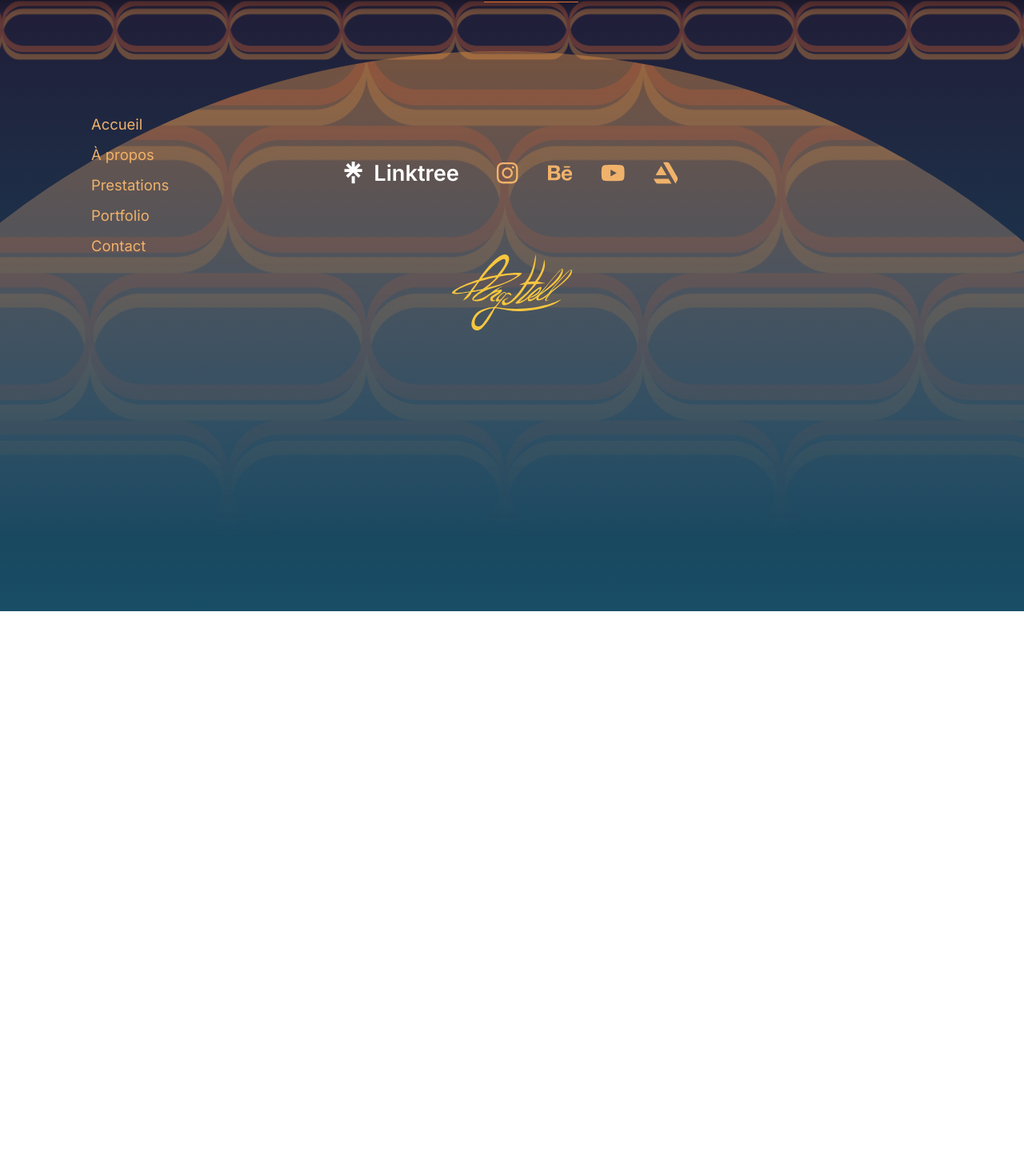
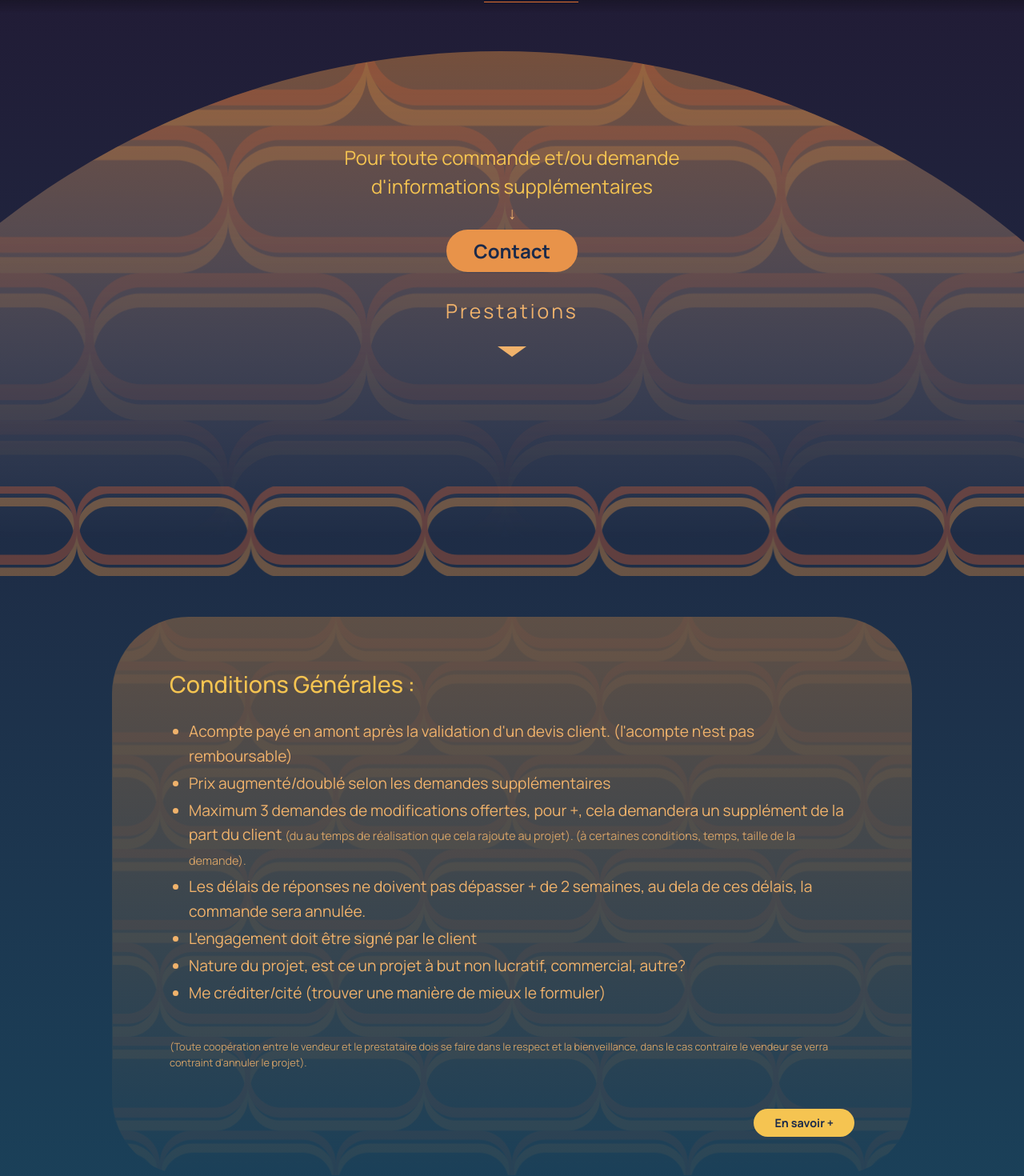
Before and after one commit to Dunkan6413/APargade-portfolio, a React (Vite) app in the folder client/: page /prestation in a window 1280 px wide. Shown: the part 36-1506 px from the top of the page at 80% size. Before the commit the page ends 800 px from the top, so only its background shows below. Built offline with nearby package versions, Linux system fonts and the light colour scheme.

Commit message:
Prestations added content and baseline of page

```diff
--- a/client/src/pages/Prestations.jsx
+++ b/client/src/pages/Prestations.jsx
@@ -1,7 +1,87 @@
-import React from 'react'
+import React from "react";
+import { Link } from "react-router-dom";
+import "./pagesCSS/Prestations.css";
+import AnimatedLayout from "../components/AnimatedLayout";
+import separation from "../assets/Rectangle 82.svg";
+import cadre from "../assets/Rectangle 11.svg";
 
 export default function Prestations() {
   return (
-    <div>Prestations</div>
-  )
+    <AnimatedLayout>
+      <div>
+        <section className="presta-hero">
+          <p className="presta-intro">
+            Pour toute commande et/ou demande
+            <br />
+            d'informations supplémentaires
+          </p>
+
+          <span className="presta-down" aria-hidden="true">
+            ↓
+          </span>
+
+          <Link to="/contact" className="presta-button">
+            Contact
+          </Link>
+
+          <p className="presta-tagline">Prestations</p>
+          <span className="presta-arrow" aria-hidden="true" />
+        </section>
+
+        <section className="presta-separator">
+          <img
+            src={separation}
+            alt="Separation Line"
+            className="presta-separate"
+          />
+        </section>
+
+        <section className="presta-conditions-wrap">
+          <div className="presta-conditions">
+            <img src={cadre} alt="" className="presta-conditions-bg" />
+            <h2 className="presta-conditions-title">Conditions Générales :</h2>
+
+            <ul className="presta-conditions-list">
+              <li>
+                Acompte payé en amont après la validation d'un devis client.
+                (l'acompte n'est pas remboursable)
+              </li>
+              <li>Prix augmenté/doublé selon les demandes supplémentaires</li>
+              <li>
+                Maximum 3 demandes de modifications offertes, pour +, cela
+                demandera un supplément de la part du client{" "}
+                <small>
+                  (du au temps de réalisation que cela rajoute au projet). (à
+                  certaines conditions, temps, taille de la demande).
+                </small>
+              </li>
+              <li>
+                Les délais de réponses ne doivent pas dépasser + de 2 semaines,
+                au dela de ces délais, la commande sera annulée.
+              </li>
+              <li>L'engagement doit être signé par le client</li>
+              <li>
+                Nature du projet, est ce un projet à but non lucratif,
+                commercial, autre?
+              </li>
+              <li>
+                Me créditer/cité (trouver une manière de mieux le formuler)
+              </li>
+            </ul>
+
+            <p className="presta-conditions-note">
+              (Toute coopération entre le vendeur et le prestataire dois se
+              faire dans le respect et la bienveillance, dans le cas contraire
+              le vendeur se verra contraint d'annuler le projet).
+            </p>
+
+            {/* lien à adapter */}
+            <Link to="/contact" className="presta-conditions-button">
+              En savoir +
+            </Link>
+          </div>
+        </section>
+      </div>
+    </AnimatedLayout>
+  );
 }
--- /dev/null
+++ b/client/src/pages/pagesCSS/Prestations.css
@@ -0,0 +1,178 @@
+.presta-hero {
+  position: relative;
+  z-index: 1;
+  display: flex;
+  flex-direction: column;
+  align-items: center;
+  justify-content: center;
+  min-height: 62vh;
+  padding: 0 24px;
+  text-align: center;
+  margin-top: 100px;
+}
+
+.presta-intro {
+  margin: 0;
+  font-family: "Manrope", sans-serif;
+  font-size: 1.5rem;
+  line-height: 1.5;
+  color: #f5c451;
+}
+
+.presta-down {
+  margin: 4px 0 8px;
+  font-size: 1.3rem;
+  color: #f0b26b;
+}
+
+.presta-button {
+  display: inline-block;
+  padding: 10px 34px;
+  background: #e8934a;
+  font-family: "Manrope", sans-serif;
+  font-size: 1.5rem;
+  font-weight: 700;
+  color: #1b2a4a;
+  border-radius: 999px;
+  text-decoration: none;
+  transition: background 0.2s ease, transform 0.15s ease;
+}
+
+.presta-button:hover {
+  background: #f5a95f;
+  transform: translateY(-2px);
+}
+
+.presta-tagline {
+  margin: 32px 0 0;
+  font-family: "Manrope", sans-serif;
+  font-size: 1.55rem;
+  letter-spacing: 0.12em;
+  color: #f0b26b;
+}
+
+.presta-arrow {
+  width: 0;
+  height: 0;
+  margin-top: 28px;
+  border-left: 18px solid transparent;
+  border-right: 18px solid transparent;
+  border-top: 13px solid #f0b26b;
+}
+
+.presta-separate {
+  width: auto;
+  height: 7em;
+}
+
+.presta-separator {
+  margin-top: 3em;
+  display: flex;
+  justify-content: center;
+}
+
+.presta-conditions-wrap {
+  position: relative;
+  z-index: 1;
+  display: flex;
+  justify-content: center;
+  padding: 0 24px;
+  margin: 4vw 0 8vw;
+}
+
+.presta-conditions {
+  position: relative;
+  display: flex;
+  flex-direction: column;
+  width: min(1000px, 100%);
+  padding: 4rem 4.5rem 3rem;
+  box-sizing: border-box;
+  font-family: "Manrope", sans-serif;
+  color: #f5c451;
+}
+
+.presta-conditions-title {
+  margin: 0 0 1.5rem;
+  font-size: 1.8rem;
+  font-weight: 500;
+  color: #f5c451;
+}
+
+.presta-conditions-list {
+  margin: 0 0 2.5rem;
+  padding-left: 1.5rem;
+  font-size: 1.2rem;
+  line-height: 1.6;
+  color: #f0b26b;
+}
+
+.presta-conditions-list li {
+  margin-bottom: 0.2rem;
+}
+
+.presta-conditions-list small {
+  font-size: 0.9rem;
+  opacity: 0.85;
+}
+
+.presta-conditions-note {
+  margin: 0 0 3rem;
+  font-size: 0.8rem;
+  line-height: 1.5;
+  color: #f0b26b;
+  opacity: 0.85;
+}
+
+.presta-conditions-button {
+  align-self: flex-end;
+  padding: 8px 26px;
+  background: #f5c451;
+  font-size: 0.9rem;
+  font-weight: 700;
+  color: #1b2a4a;
+  border-radius: 999px;
+  text-decoration: none;
+  transition: background 0.2s ease, transform 0.15s ease;
+}
+
+.presta-conditions-button:hover {
+  background: #ffd773;
+  transform: translateY(-2px);
+}
+
+@media (max-width: 800px) {
+  .presta-conditions {
+    padding: 2.5rem 1.5rem 2rem;
+  }
+}
+
+.presta-conditions-bg {
+  position: absolute;
+  inset: 0;
+  width: 100%;
+  height: 100%;
+  pointer-events: none;
+}
+
+.presta-conditions > :not(.presta-conditions-bg) {
+  position: relative;
+  z-index: 1;
+}
+
+.presta-conditions {
+  --tint-top: 0.3;
+  --tint-bottom: 0;
+}
+
+.presta-conditions::before {
+  content: "";
+  position: absolute;
+  inset: 0;
+  border-radius: 96px;
+  background: linear-gradient(
+    to bottom,
+    rgba(242, 154, 65, var(--tint-top)),
+    rgba(242, 154, 65, var(--tint-bottom))
+  );
+  pointer-events: none;
+}
```
Also changed, not shown: client/src/assets/Rectangle 11.svg (added).
